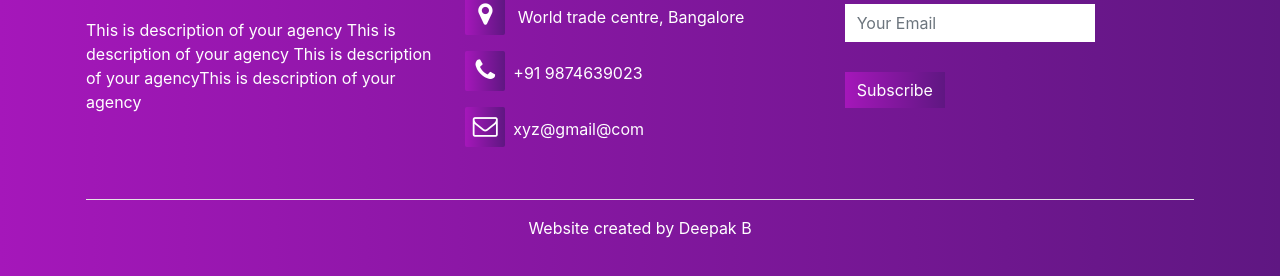
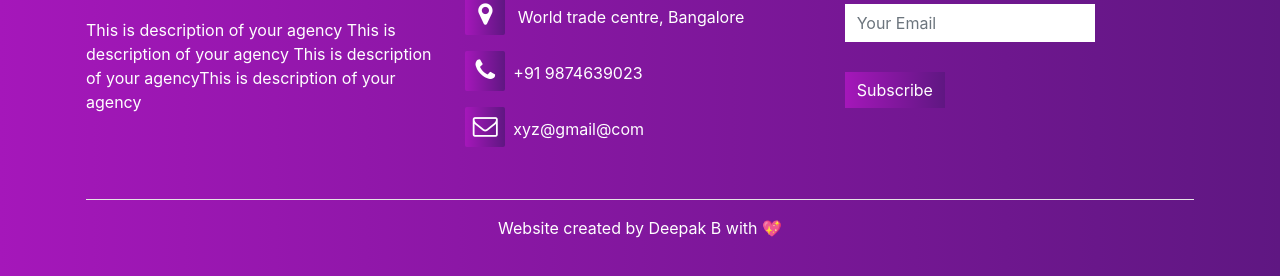
Before and after one commit to sbdeepu09/website-template, a plain HTML site: page index.html in a window 1280 px wide. Shown: the part 2792-3068 px from the top of the page. Drawn offline with nearby package versions, Linux system fonts and the light colour scheme.

Commit message:
Update index.html

```diff
--- a/index.html
+++ b/index.html
@@ -189,7 +189,7 @@
         </div>
       </div>
       <hr>
-      <p class="copyright">Website created by Deepak B</p>
+      <p class="copyright">Website created by Deepak B with 💖</p>
     </div>
 
   </section>
```
